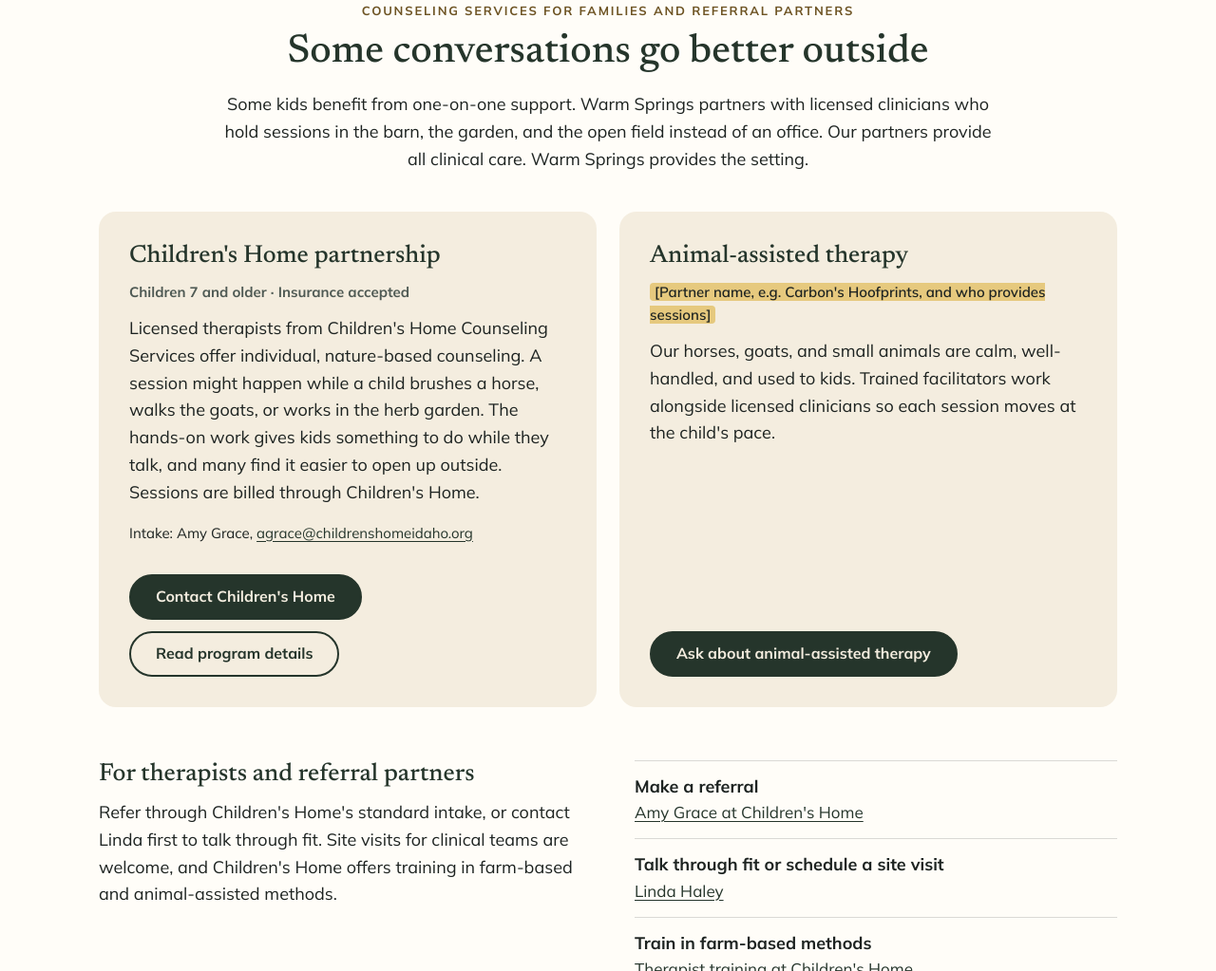
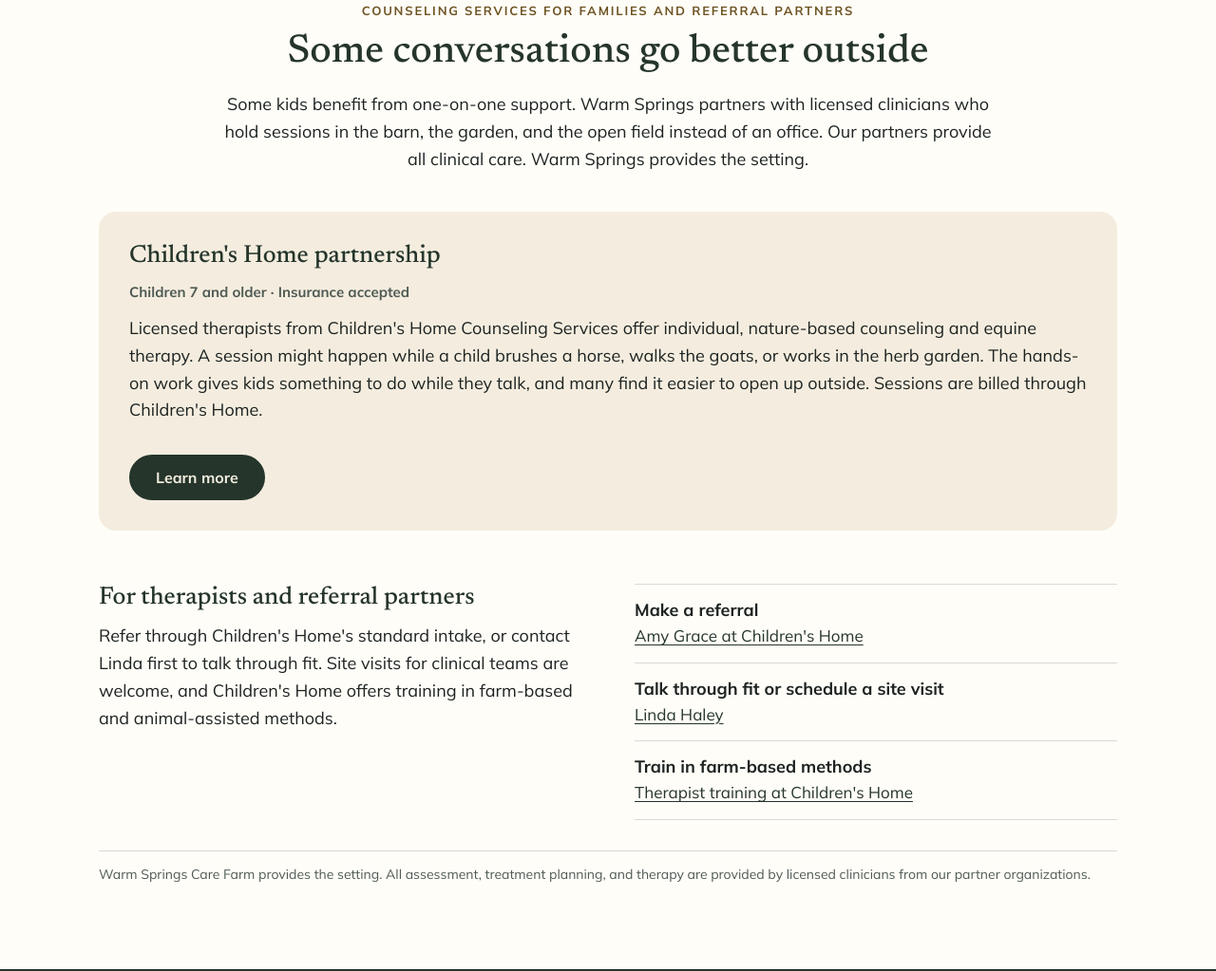
Before and after one commit to walterhaugland-spec/wscf-test, a plain HTML site: page docs/programs/index.html in a window 1280 px wide. Shown: the part 3646-4669 px from the top of the page at 95% size. Drawn offline with Linux system fonts and the light colour scheme.

Commit message:
Add files via upload

```diff
--- a/docs/programs/index.html
+++ b/docs/programs/index.html
@@ -187,18 +187,10 @@
       <div class="card flex">
         <h3>Children's Home partnership</h3>
         <p class="meta">Children 7 and older · Insurance accepted</p>
-        <p>Licensed therapists from Children's Home Counseling Services offer individual, nature-based counseling. A session might happen while a child brushes a horse, walks the goats, or works in the herb garden. The hands-on work gives kids something to do while they talk, and many find it easier to open up outside. Sessions are billed through Children's Home.</p>
-        <p class="small">Intake: Amy Grace, <a href="mailto:agrace@childrenshomeidaho.org">agrace@childrenshomeidaho.org</a></p>
+        <p>Licensed therapists from Children's Home Counseling Services offer individual, nature-based counseling and equine therapy. A session might happen while a child brushes a horse, walks the goats, or works in the herb garden. The hands-on work gives kids something to do while they talk, and many find it easier to open up outside. Sessions are billed through Children's Home.</p>
         <div class="btns">
-          <a class="btn" href="mailto:agrace@childrenshomeidaho.org?subject=Care%20farm%20program%20intake">Contact Children's Home</a>
-          <a class="btn ghost" href="https://childrenshomeidaho.org/care-farm-program" target="_blank" rel="noopener">Read program details</a>
+          <a class="btn" href="https://www.childrenshomeidaho.org/nature_program" target="_blank" rel="noopener">Learn more</a>
         </div>
-      </div>
-      <div class="card flex">
-        <h3>Animal-assisted therapy</h3>
-        <p class="meta"><span class="tbd">[Partner name, e.g. Carbon's Hoofprints, and who provides sessions]</span></p>
-        <p>Our horses, goats, and small animals are calm, well-handled, and used to kids. Trained facilitators work alongside licensed clinicians so each session moves at the child's pace.</p>
-        <div class="btns"><a class="btn" href="mailto:linda@warmspringscarefarm.org?subject=Animal-assisted%20therapy">Ask about animal-assisted therapy</a></div>
       </div>
     </div>
     <div class="row top" style="margin-top:56px">
```
Also changed, not shown: docs/index.html (+1 -1 lines), src/pages/home.html (+1 -1 lines), src/pages/programs.html (+2 -10 lines), 1 other file.
